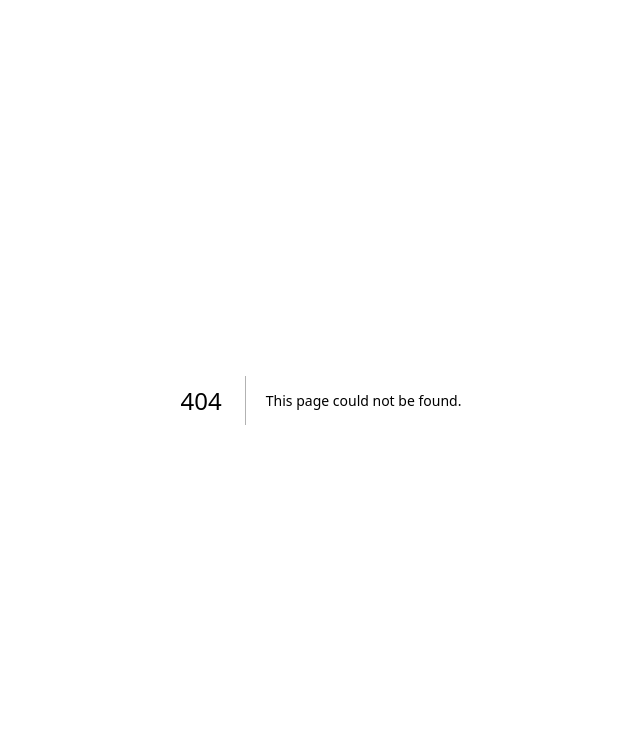
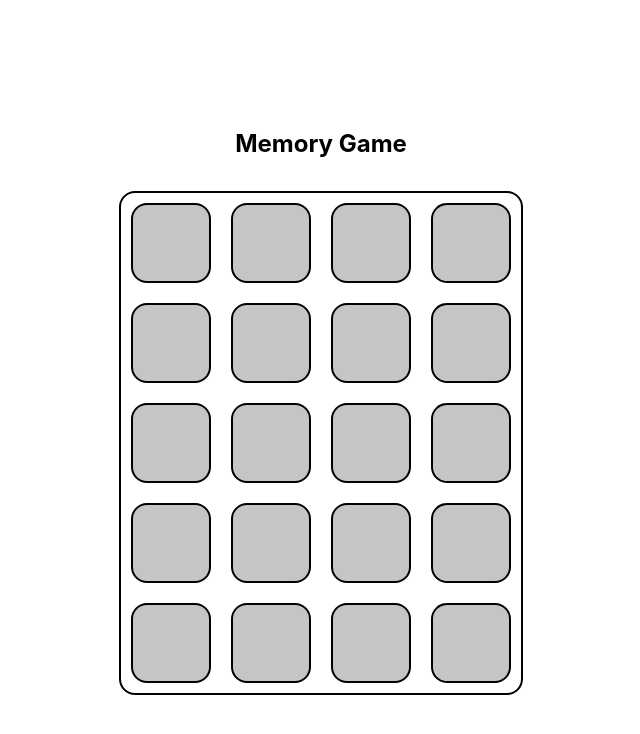
Before and after one commit to siddhantbhatia/merge-repo-spike, a Next.js app in the folder dev-website-repo-merge/: page /react-challenge/memory-game in a window 1280 px wide. Before the commit this address had no page. Shown: the top 734 px of the page, without its empty margins (319-959 px from the left). Built offline with nearby package versions, Linux system fonts and the light colour scheme.

Commit message:
add memory game

```diff
--- a/dev-website-repo-merge/app/react-challenge/layout.tsx
+++ b/dev-website-repo-merge/app/react-challenge/layout.tsx
@@ -10,6 +10,9 @@ export default function ReactChallengeLayout({
         alignItems: "center",
         justifyContent: "center",
         minHeight: "100vh",
+        height: "100%",
+        flexDirection: "column",
+        gap: 8,
       }}
     >
       {children}
--- /dev/null
+++ b/dev-website-repo-merge/app/react-challenge/memory-game/page.module.css
@@ -0,0 +1,32 @@
+.board {
+  display: grid;
+  grid-template-columns: repeat(4, 1fr);
+  grid-template-rows: repeat(4, 1fr);
+  border: 2px solid black;
+  border-radius: 16px;
+  max-width: 400px;
+  width: 100%;
+}
+
+.tile {
+  color: black;
+  border: 2px solid black;
+  border-radius: 16px;
+  aspect-ratio: 1/1;
+  font-size: min(48px, 10vw);
+  background-color: rgb(198, 197, 197);
+  margin: 10px;
+}
+
+.tile_flipped {
+  border: unset;
+  background-color: unset;
+}
+
+.tile:not(:disabled) {
+  cursor: pointer;
+}
+
+.tile:not(:disabled):hover {
+  background-color: #fafafa;
+}
--- /dev/null
+++ b/dev-website-repo-merge/app/react-challenge/memory-game/page.tsx
@@ -0,0 +1,139 @@
+"use client";
+
+import { useRef, useState } from "react";
+import styles from "./page.module.css";
+
+const EMOJIS = [
+  "🐵",
+  "🐶",
+  "🦊",
+  "🐱",
+  "🦁",
+  "🐯",
+  "🐴",
+  "🦄",
+  "🦓",
+  "🦌",
+  "🐮",
+  "🐷",
+  "🐭",
+  "🐹",
+  "🐻",
+  "🐨",
+  "🐼",
+  "🐽",
+  "🐸",
+  "🐰",
+  "🐙",
+];
+
+const shuffleArray = (arr: Array<string>) => {
+  for (let idx = 0; idx < arr.length; idx += 1) {
+    const randomIndex = Math.floor(Math.random() * (idx + 1));
+
+    [arr[idx], arr[randomIndex]] = [arr[randomIndex], arr[idx]];
+  }
+};
+
+const getTileCollection = (totalNumOfSlots: number, tileGroupCount: number) => {
+  const numOfTiles = totalNumOfSlots / tileGroupCount;
+
+  const tileCollection = [];
+
+  for (let idx = 0; idx < numOfTiles; idx += 1) {
+    tileCollection.push(EMOJIS[idx]);
+    tileCollection.push(EMOJIS[idx]);
+  }
+
+  shuffleArray(tileCollection);
+
+  return tileCollection;
+};
+
+const TOTAL_NUM_OF_SLOT = 20;
+const GROUP_COUNT = 2;
+
+export default function MemoryGamePage() {
+  const [matched, setMatched] = useState<Array<boolean>>(
+    Array(TOTAL_NUM_OF_SLOT).fill(false)
+  );
+  const [flipped, setFlipped] = useState<Array<number>>([]);
+  const [tiles, setTiles] = useState(
+    getTileCollection(TOTAL_NUM_OF_SLOT, GROUP_COUNT)
+  );
+  const [gameCompleted, setGameCompleted] = useState(false);
+  const timerRef = useRef<NodeJS.Timeout | null>(null);
+
+  const onTileClick = (idx: number) => {
+    let currFlipped = flipped;
+
+    // the tile is added after the GROUP_COUNT number of tiles are already selected
+    if (timerRef.current) {
+      clearTimeout(timerRef.current);
+      timerRef.current = null;
+      currFlipped = [];
+    }
+
+    const newFlipped = [...currFlipped, idx];
+    setFlipped(newFlipped);
+
+    if (newFlipped.length === GROUP_COUNT) {
+      let isMatch = true;
+      for (let idx = 1; idx < GROUP_COUNT; idx += 1) {
+        if (tiles[newFlipped[idx - 1]] != tiles[newFlipped[idx]]) {
+          isMatch = false;
+          break;
+        }
+      }
+
+      if (isMatch) {
+        newFlipped.forEach((idx) => (matched[idx] = true));
+        setMatched(matched.slice());
+        setFlipped([]);
+
+        if (matched.every(Boolean)) {
+          setGameCompleted(true);
+        }
+      } else {
+        timerRef.current = setTimeout(() => {
+          setFlipped([]);
+          timerRef.current = null;
+        }, 1000);
+      }
+    }
+  };
+
+  const onReset = () => {
+    setFlipped([]);
+    setMatched(Array(TOTAL_NUM_OF_SLOT).fill(false));
+    setGameCompleted(false);
+    setTiles(getTileCollection(TOTAL_NUM_OF_SLOT, GROUP_COUNT));
+  };
+
+  return (
+    <>
+      <h2>Memory Game</h2>
+      <div className={styles.board}>
+        {tiles.map((value, idx) => {
+          const tileFlipped = flipped.includes(idx) || matched[idx];
+          let className = [styles.tile, matched[idx] && styles.tile_flipped]
+            .filter(Boolean)
+            .join(" ");
+
+          return (
+            <button
+              key={idx}
+              onClick={() => onTileClick(idx)}
+              disabled={tileFlipped}
+              className={className}
+              aria-label={tileFlipped ? `Tile has a ${value} emoji` : undefined}
+            >
+              <span aria-hidden={true}>{tileFlipped ? value : ""}</span>
+            </button>
+          );
+        })}
+      </div>
+      {gameCompleted && <button onClick={() => onReset()}>Play again</button>}
+    </>
+  );
+}
```
